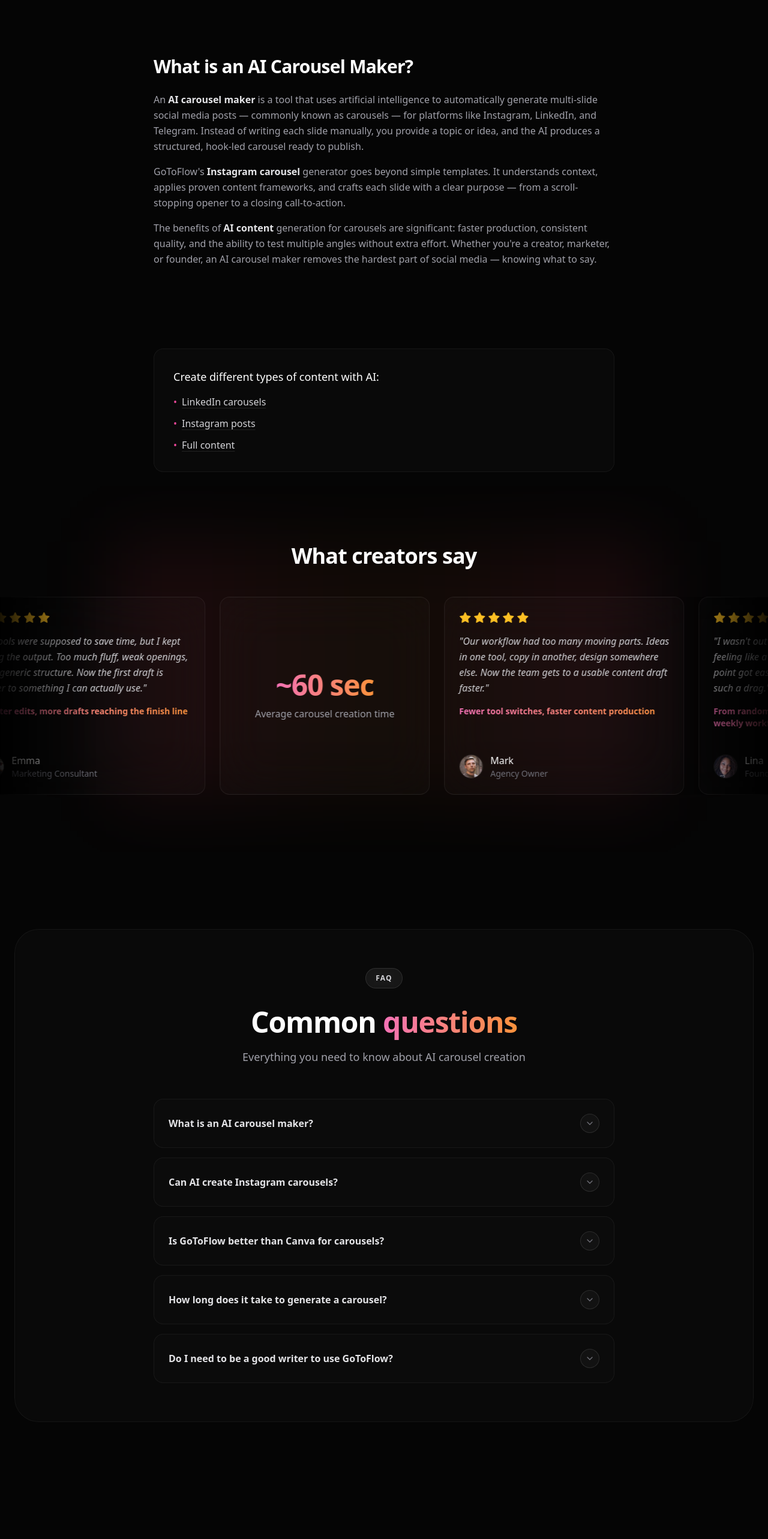
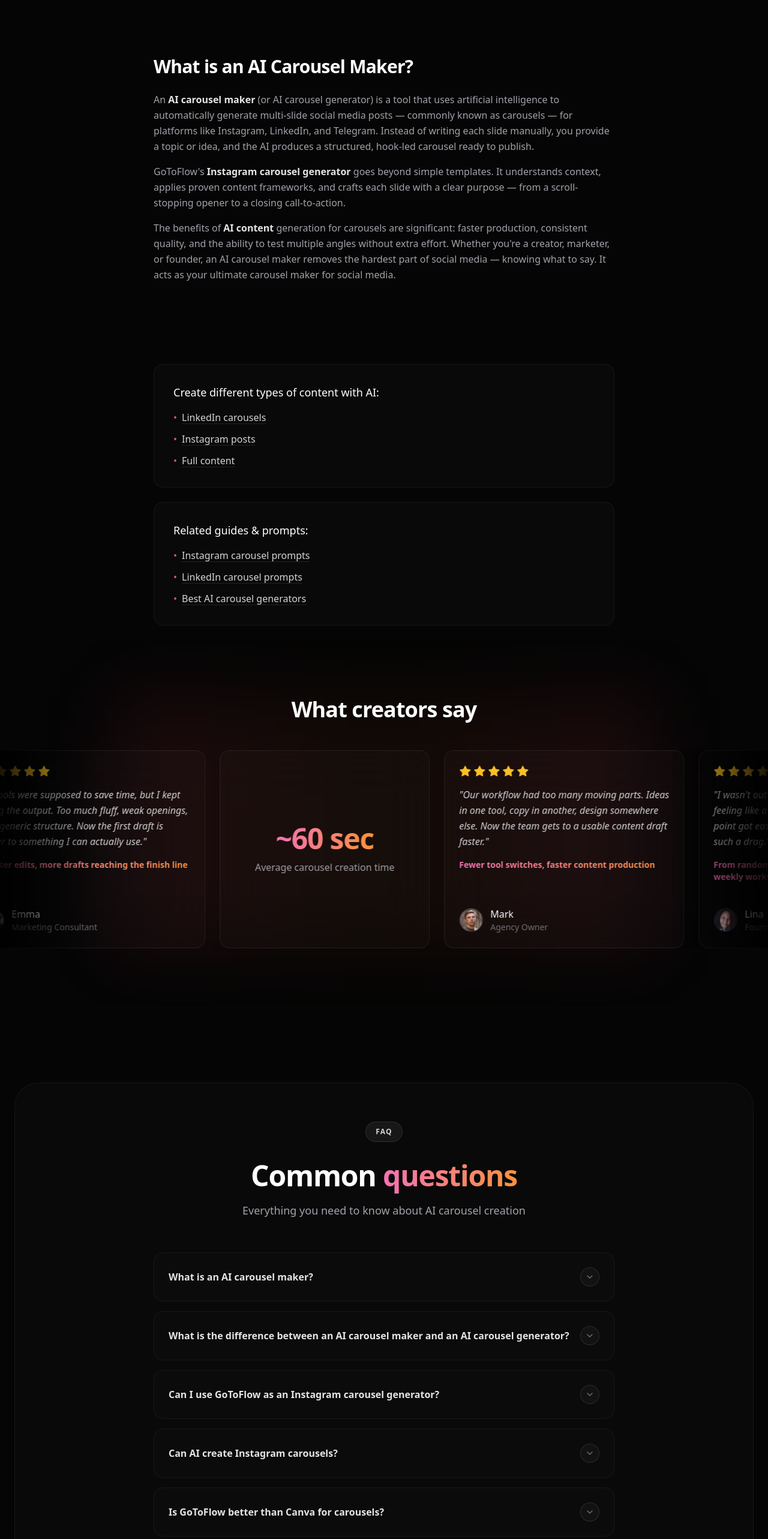
Before and after one commit to matteimikeska49-bot/gtf, a React (Vite) app: page /ai-carousel-maker in a window 1280 px wide. Shown: the part 5847-8413 px from the top of the page at 60% size. Built offline with nearby package versions, Linux system fonts and the light colour scheme.

Commit message:
feat(seo): strengthen ai carousel maker product route

```diff
--- a/src/components/CarouselPage.jsx
+++ b/src/components/CarouselPage.jsx
@@ -19,13 +19,21 @@ export const CarouselPage = () => (
     <CarouselHowItWorks />
     <CarouselDifferentiation />
     <CarouselSEOBlock />
-    <section className="py-6 px-6 bg-[#050505] relative z-10 w-full flex justify-center">
+    <section className="py-6 px-6 bg-[#050505] relative z-10 w-full flex flex-col items-center gap-6">
       <div className="max-w-3xl w-full p-6 md:p-8 rounded-2xl border border-white/[0.05] bg-white/[0.02]">
         <h3 className="text-white font-medium mb-4 text-base md:text-lg">Create different types of content with AI:</h3>
         <ul className="space-y-3 text-sm md:text-base">
             <li className="flex items-center gap-2"><span className="text-pink-500">•</span><Link to="/linkedin-carousel-maker" className="text-zinc-300 hover:text-pink-400 transition-colors underline underline-offset-4 decoration-white/10 hover:decoration-pink-400/50">LinkedIn carousels</Link></li>
             <li className="flex items-center gap-2"><span className="text-pink-500">•</span><Link to="/ai-instagram-post-generator" className="text-zinc-300 hover:text-pink-400 transition-colors underline underline-offset-4 decoration-white/10 hover:decoration-pink-400/50">Instagram posts</Link></li>
             <li className="flex items-center gap-2"><span className="text-pink-500">•</span><Link to="/ai-content-generator" className="text-zinc-300 hover:text-pink-400 transition-colors underline underline-offset-4 decoration-white/10 hover:decoration-pink-400/50">Full content</Link></li>
+        </ul>
+      </div>
+      <div className="max-w-3xl w-full p-6 md:p-8 rounded-2xl border border-white/[0.05] bg-white/[0.02]">
+        <h3 className="text-white font-medium mb-4 text-base md:text-lg">Related guides & prompts:</h3>
+        <ul className="space-y-3 text-sm md:text-base">
+            <li className="flex items-center gap-2"><span className="text-pink-500">•</span><Link to="/blog/instagram-carousel-prompts" className="text-zinc-300 hover:text-pink-400 transition-colors underline underline-offset-4 decoration-white/10 hover:decoration-pink-400/50">Instagram carousel prompts</Link></li>
+            <li className="flex items-center gap-2"><span className="text-pink-500">•</span><Link to="/blog/linkedin-carousel-prompts" className="text-zinc-300 hover:text-pink-400 transition-colors underline underline-offset-4 decoration-white/10 hover:decoration-pink-400/50">LinkedIn carousel prompts</Link></li>
+            <li className="flex items-center gap-2"><span className="text-pink-500">•</span><Link to="/blog/best-ai-carousel-generators" className="text-zinc-300 hover:text-pink-400 transition-colors underline underline-offset-4 decoration-white/10 hover:decoration-pink-400/50">Best AI carousel generators</Link></li>
         </ul>
       </div>
     </section>
--- a/src/components/carousel/CarouselSections2.jsx
+++ b/src/components/carousel/CarouselSections2.jsx
@@ -153,9 +153,9 @@ export const CarouselSEOBlock = () => (
     <div className="max-w-3xl mx-auto">
       <h2 className="text-2xl md:text-3xl font-bold text-white tracking-tight mb-6">What is an AI Carousel Maker?</h2>
       <div className="text-zinc-400 leading-relaxed space-y-4 text-base">
-        <p>An <strong className="text-zinc-200">AI carousel maker</strong> is a tool that uses artificial intelligence to automatically generate multi-slide social media posts — commonly known as carousels — for platforms like Instagram, LinkedIn, and Telegram. Instead of writing each slide manually, you provide a topic or idea, and the AI produces a structured, hook-led carousel ready to publish.</p>
-        <p>GoToFlow's <strong className="text-zinc-200">Instagram carousel</strong> generator goes beyond simple templates. It understands context, applies proven content frameworks, and crafts each slide with a clear purpose — from a scroll-stopping opener to a closing call-to-action.</p>
-        <p>The benefits of <strong className="text-zinc-200">AI content</strong> generation for carousels are significant: faster production, consistent quality, and the ability to test multiple angles without extra effort. Whether you're a creator, marketer, or founder, an AI carousel maker removes the hardest part of social media — knowing what to say.</p>
+        <p>An <strong className="text-zinc-200">AI carousel maker</strong> (or AI carousel generator) is a tool that uses artificial intelligence to automatically generate multi-slide social media posts — commonly known as carousels — for platforms like Instagram, LinkedIn, and Telegram. Instead of writing each slide manually, you provide a topic or idea, and the AI produces a structured, hook-led carousel ready to publish.</p>
+        <p>GoToFlow's <strong className="text-zinc-200">Instagram carousel generator</strong> goes beyond simple templates. It understands context, applies proven content frameworks, and crafts each slide with a clear purpose — from a scroll-stopping opener to a closing call-to-action.</p>
+        <p>The benefits of <strong className="text-zinc-200">AI content</strong> generation for carousels are significant: faster production, consistent quality, and the ability to test multiple angles without extra effort. Whether you're a creator, marketer, or founder, an AI carousel maker removes the hardest part of social media — knowing what to say. It acts as your ultimate carousel maker for social media.</p>
       </div>
     </div>
   </section>
@@ -164,6 +164,8 @@ export const CarouselSEOBlock = () => (
 /* ── FAQ ── */
 const faqItems = [
   { q: 'What is an AI carousel maker?', a: 'An AI carousel maker is a tool that automatically generates multi-slide social media posts using artificial intelligence. You provide a topic, and the AI writes the hook, structures the slides, and fills each one with content — in seconds.' },
+  { q: 'What is the difference between an AI carousel maker and an AI carousel generator?', a: 'They usually mean the same thing: a tool that uses AI to turn a topic, prompt, or text into a structured social media carousel.' },
+  { q: 'Can I use GoToFlow as an Instagram carousel generator?', a: 'Yes. GoToFlow can generate Instagram carousel content and slide structure from a topic or text, while also supporting LinkedIn-style carousels when needed.' },
   { q: 'Can AI create Instagram carousels?', a: 'Yes. GoToFlow generates carousel content optimized for Instagram, LinkedIn, and Telegram. The AI writes hook-led copy, structures the slides logically, and ensures each carousel is built to drive saves and shares.' },
   { q: 'Is GoToFlow better than Canva for carousels?', a: 'They solve different problems. Canva helps you design; GoToFlow writes the content. GoToFlow generates the ideas, hooks, and copy — then you can use any design tool to format it. Many users combine both.' },
   { q: 'How long does it take to generate a carousel?', a: 'Under 60 seconds. Input your idea or paste a URL, and GoToFlow delivers a full carousel structure with copy for every slide.' },
--- a/src/data/faqSchemaData.js
+++ b/src/data/faqSchemaData.js
@@ -21,8 +21,10 @@ export const faqSchemaData = {
     { q: "Что входит в бесплатный доступ и нужна ли карта?", a: "Вы можете начать бесплатно без привязки карты. На старте даётся лимит генераций, чтобы протестировать продукт и получить первые результаты без риска." }
   ],
   "/ai-carousel-maker": [
-    { q: 'What is an AI carousel maker?', a: 'It is a tool that uses artificial intelligence to automatically generate carousels. You provide a topic, and the AI writes the hook, structures the content, and fills each slide with text—in seconds.' },
-    { q: 'Can AI make a carousel?', a: 'Yes. GoToFlow generates content optimized for LinkedIn and Instagram. The AI writes engaging copy, structures the slides logically, and ensures your carousel is designed to be saved and shared.' },
+    { q: 'What is an AI carousel maker?', a: 'An AI carousel maker is a tool that automatically generates multi-slide social media posts using artificial intelligence. You provide a topic, and the AI writes the hook, structures the slides, and fills each one with content — in seconds.' },
+    { q: 'What is the difference between an AI carousel maker and an AI carousel generator?', a: 'They usually mean the same thing: a tool that uses AI to turn a topic, prompt, or text into a structured social media carousel.' },
+    { q: 'Can I use GoToFlow as an Instagram carousel generator?', a: 'Yes. GoToFlow can generate Instagram carousel content and slide structure from a topic or text, while also supporting LinkedIn-style carousels when needed.' },
+    { q: 'Can AI create Instagram carousels?', a: 'Yes. GoToFlow generates carousel content optimized for Instagram, LinkedIn, and Telegram. The AI writes hook-led copy, structures the slides logically, and ensures each carousel is built to drive saves and shares.' },
     { q: 'Is GoToFlow better than Canva for carousels?', a: 'They solve different problems. Canva helps you design; GoToFlow writes the content. GoToFlow generates the ideas, hooks, and copy — then you can use any design tool to format it. Many users combine both.' },
     { q: 'How long does it take to generate a carousel?', a: 'Under 60 seconds. Input your idea or paste a URL, and GoToFlow delivers a full carousel structure with copy for every slide.' },
     { q: 'Do I need to be a good writer to use GoToFlow?', a: 'No. GoToFlow is designed for people who want great carousel content without being professional copywriters. Just describe your topic and the AI handles the rest.' }
```
